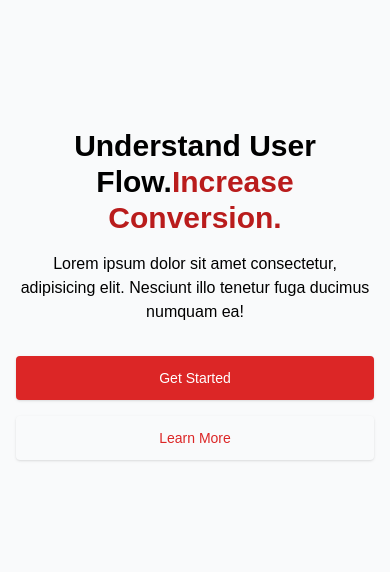
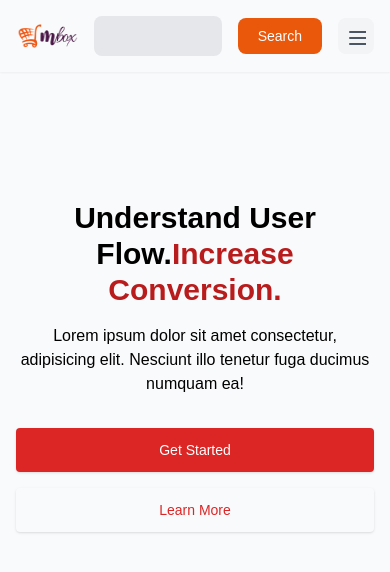
Before and after one commit to mbox-project/mbox-user, a Next.js app: page / in a window 390 px wide. Shown: the top 572 px of the page. Built offline with nearby package versions, Linux system fonts and the light colour scheme; a web font is replaced by a local one.

Commit message:
Added the header component

```diff
--- /dev/null
+++ b/components/Header/index.jsx
@@ -0,0 +1,69 @@
+import React from "react";
+import Button from "../Button";
+import icon from "../../public/images/icon2.png";
+import Image from "next/image";
+import logo from "../../public/images/logo2.png";
+// import Image from "../Image";
+import Link from "next/link";
+// import Icon from "../Image";
+
+const Header = () => {
+  return (
+    <header className="shadow-sm">
+      <div className="max-w-screen-xl p-4 mx-auto">
+        <div className="flex items-center justify-between space-x-4 lg:space-x-0">
+          <div className="flex lg:w-0 lg:flex-1">
+            <Image src={logo} width="100px" height="50px" />
+          </div>
+
+          <div className="flex lg:w-0 lg:flex-1   ">
+            <input className="w-full h-10 bg-gray-200 lg:-ml-48  rounded-lg" />
+          </div>
+          <div className="flex lg:w-0 ">
+            <Button className="px-5 py-2 text-sm font-medium text-white lg:-ml-44 bg-orange-600 rounded-lg">
+              Search
+            </Button>
+          </div>
+          <div className="items-center justify-end flex-1 hidden space-x-4 sm:flex">
+            <Image src={icon} width="20px" height="20px" />
+            <Link href="/auth/login" className="px-5 py-2 text-sm font-medium ">
+              Log in
+            </Link>
+
+            <Link
+              className="px-5 py-2 text-sm font-medium  "
+              href="/auth/register"
+            >
+              Sign up
+            </Link>
+          </div>
+
+          <div className="lg:hidden">
+            <button
+              className="p-2 text-gray-600 bg-gray-100 rounded-lg"
+              type="button"
+            >
+              <span className="sr-only">Open menu</span>
+              <svg
+                aria-hidden="true"
+                className="w-5 h-5"
+                fill="none"
+                stroke="currentColor"
+                viewbox="0 0 24 24"
+                xmlns="http://www.w3.org/2000/svg"
+              >
+                <path
+                  d="M4 6h16M4 12h16M4 18h16"
+                  strokeLinecap="round"
+                  strokeLinejoin="round"
+                  strokeWidth="2"
+                />
+              </svg>
+            </button>
+          </div>
+        </div>
+      </div>
+    </header>
+  );
+};
+export default Header;
--- a/pages/index.jsx
+++ b/pages/index.jsx
@@ -1,8 +1,10 @@
 import React from "react";
+import Header from "../components/Header";
 
 const LandingPage = () => {
   return (
     <section className="bg-gray-50">
+      <Header />
       <div className="max-w-screen-xl px-4 py-32 mx-auto lg:h-screen lg:items-center lg:flex">
         <div className="max-w-xl mx-auto text-center">
           <h1 className="text-3xl font-extrabold sm:text-5xl">
```
Also changed, not shown: public/images/icon2.png (added).
